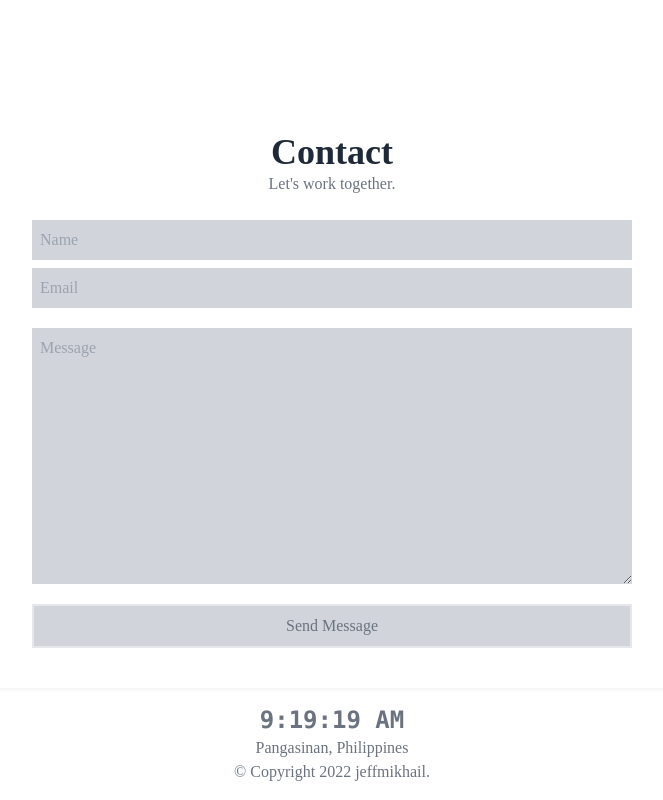
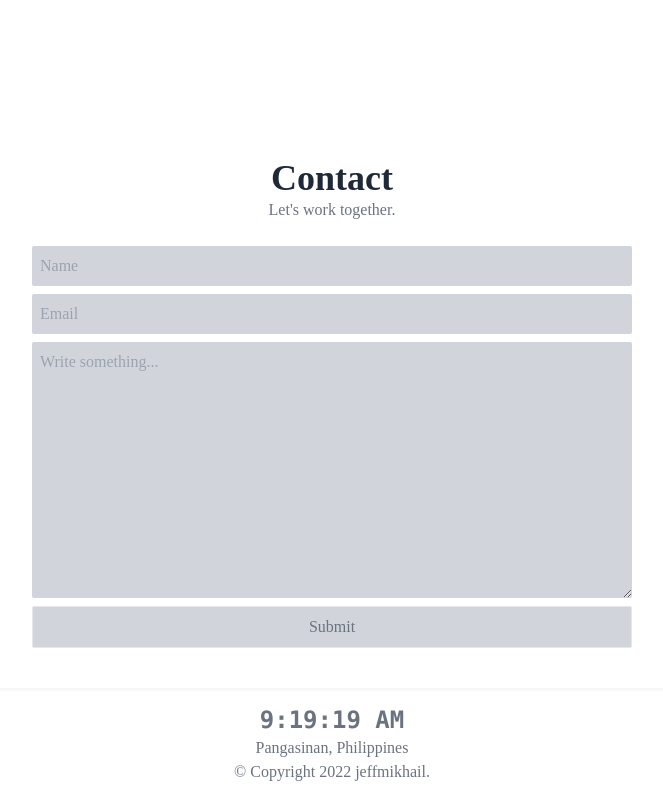
Before and after one commit to mikhail-jeff/portfolio, a React (Create React App) app: page / in a window 1280 px wide. Shown: the part 4262-5062 px from the top of the page, without its empty margins (308-971 px from the left). Built offline with nearby package versions, Linux system fonts and the light colour scheme.

Commit message:
edited contact section

```diff
--- a/src/components/Contact.jsx
+++ b/src/components/Contact.jsx
@@ -17,27 +17,27 @@ const Contact = () => {
 					className='flex flex-col max-w-[600px] w-full mx-auto'
 				>
 					<input
-						className='my-1 p-2 bg-gray-300 focus:outline-none'
+						className='my-1 p-2 bg-gray-300 focus:outline-none rounded-sm'
 						type='text'
 						name='name'
 						id=''
 						placeholder='Name'
 					/>
 					<input
-						className='my-1  p-2 bg-gray-300 focus:outline-none'
+						className='my-1  p-2 bg-gray-300 focus:outline-none rounded-sm'
 						type='email'
 						name='email'
 						id=''
 						placeholder='Email'
 					/>
 					<textarea
-						className='bg-gray-300 my-4 p-2 focus:outline-none'
+						className='bg-gray-300 my-1 p-2 focus:outline-none rounded-sm'
 						name='message'
 						id=''
 						rows='10'
-						placeholder='Message'
+						placeholder='Write something...'
 					></textarea>
-					<button className='border-2 p-2 my-1  bg-gray-300 hover:bg-gray-800 font-medium hover:text-white'>Send Message</button>
+					<button className='border p-2 my-1  bg-gray-300 hover:bg-gray-800 font-medium hover:text-white rounded-sm'>Submit</button>
 				</form>
 			</div>
 		</section>
--- a/src/components/Footer.jsx
+++ b/src/components/Footer.jsx
@@ -1,8 +1,8 @@
-import React from 'react';
 import { useState, useEffect } from 'react';
 
 const Footer = () => {
 	const [currentTime, setCurrentTime] = useState();
+
 	// const [currentDate, setCurrentDate] = useState();
 
 	useEffect(() => {
```
Also changed, not shown: 1 other file (tests, documents, lock files or other folders).
